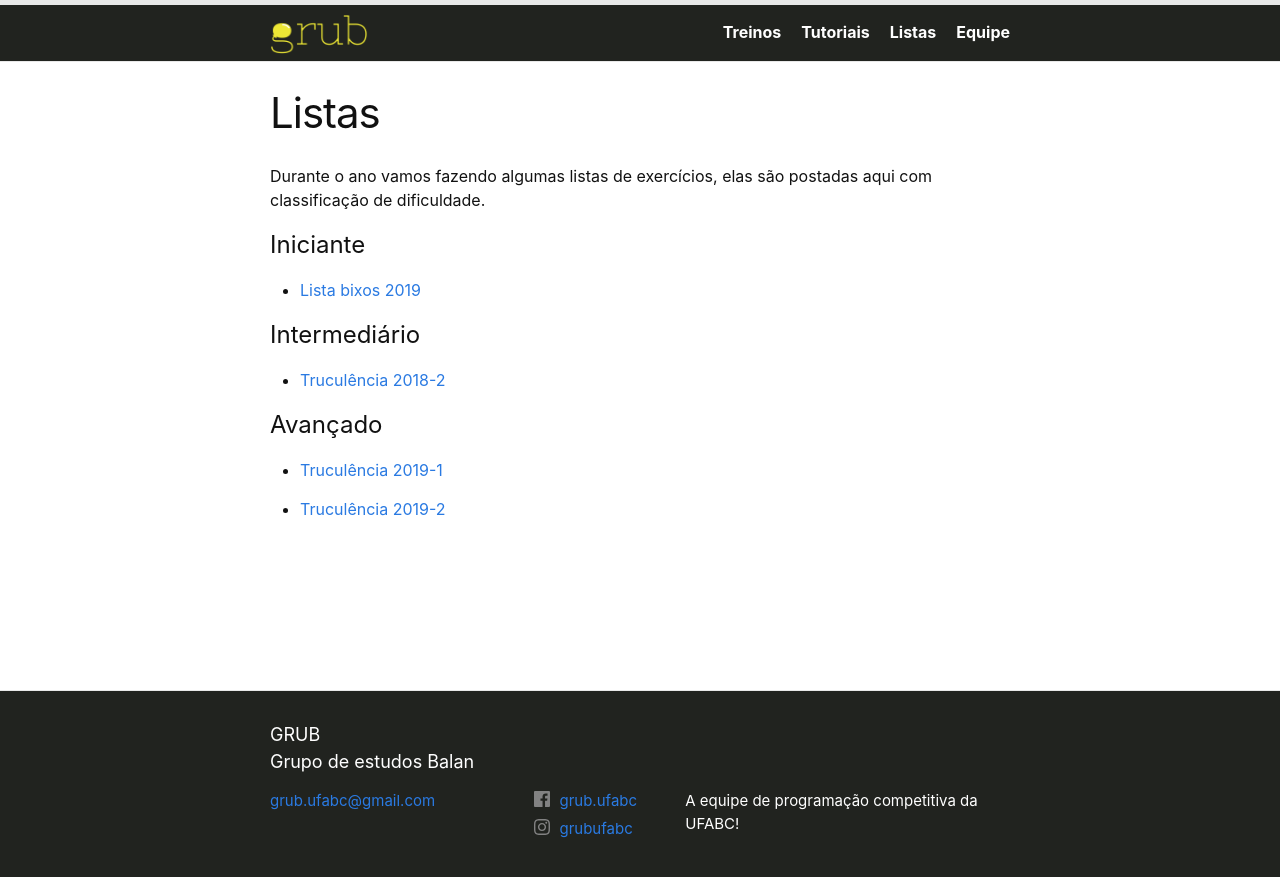
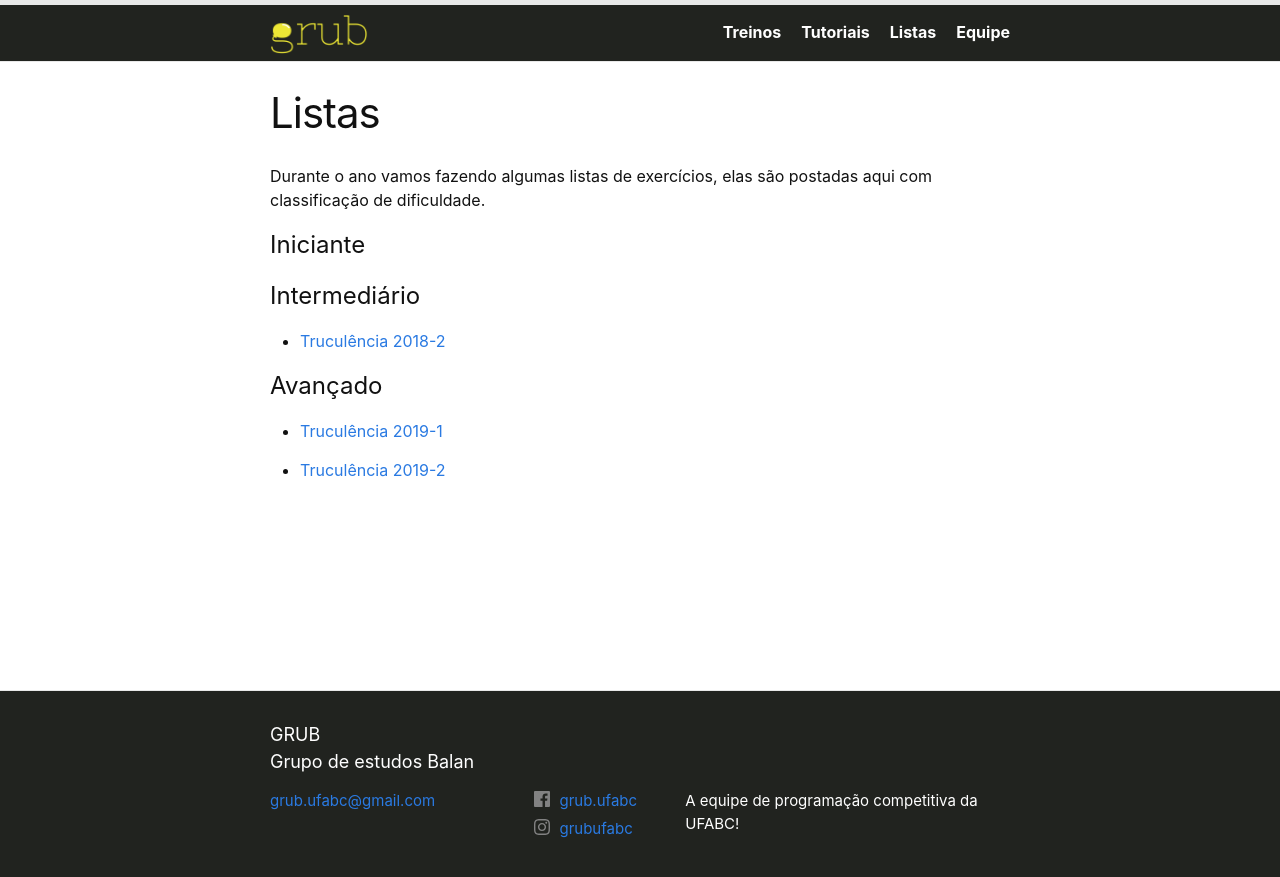
Before and after one commit to grubufabc/grubufabc.github.io, a Jekyll site: the page built from 02_listas.md, in a window 1280 px wide. Shown: the top 877 px of the page. Built offline with Jekyll 4.4.1, drawn with Linux system fonts in a browser that asks for light colours.

Commit message:
rm lista bixos

```diff
--- a/02_listas.md
+++ b/02_listas.md
@@ -8,8 +8,6 @@ Durante o ano vamos fazendo algumas listas de exercícios, elas são postadas aq
 
 # Iniciante
 
-- [Lista bixos 2019](https://docs.google.com/spreadsheets/d/1iQ3BzJhtxxseTXU9UI1WWV0_HzDdz04QH_0h_NJr4Ys/edit?usp=sharing)
-
 # Intermediário
 
 - [Truculência 2018-2](https://docs.google.com/spreadsheets/d/149wEP7dbO9pUzJ_306oDOsf_t9ST9ZKqEIg6i7VIzcI/edit?usp=sharing)
```
